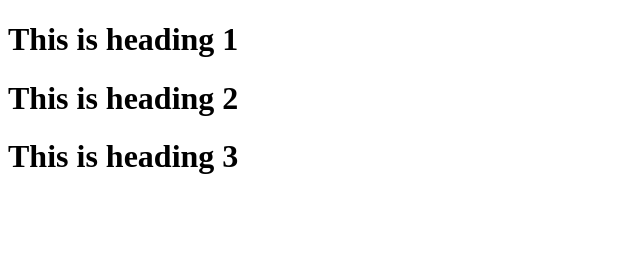
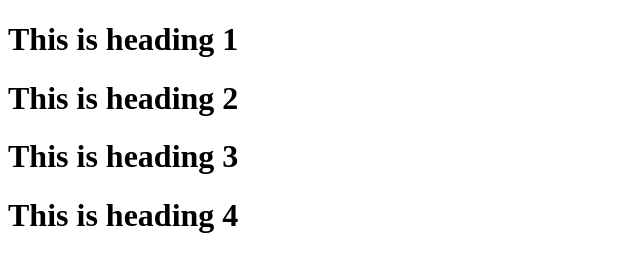
Before and after one commit to ahammodsarif/Bio_Data, a plain HTML site: page index.html in a window 1280 px wide. Shown: the whole page, without its empty margins (0-640 px from the left). Drawn offline with Linux system fonts and the light colour scheme.

Commit message:
version 3

```diff
--- a/index.html
+++ b/index.html
@@ -10,6 +10,7 @@
     <h1>This is heading 1</h1>
     <h1>This is heading 2</h1>
     <h1>This is heading 3</h1>
+    <h1>This is heading 4</h1>
 
 </body>
 </html>
```
